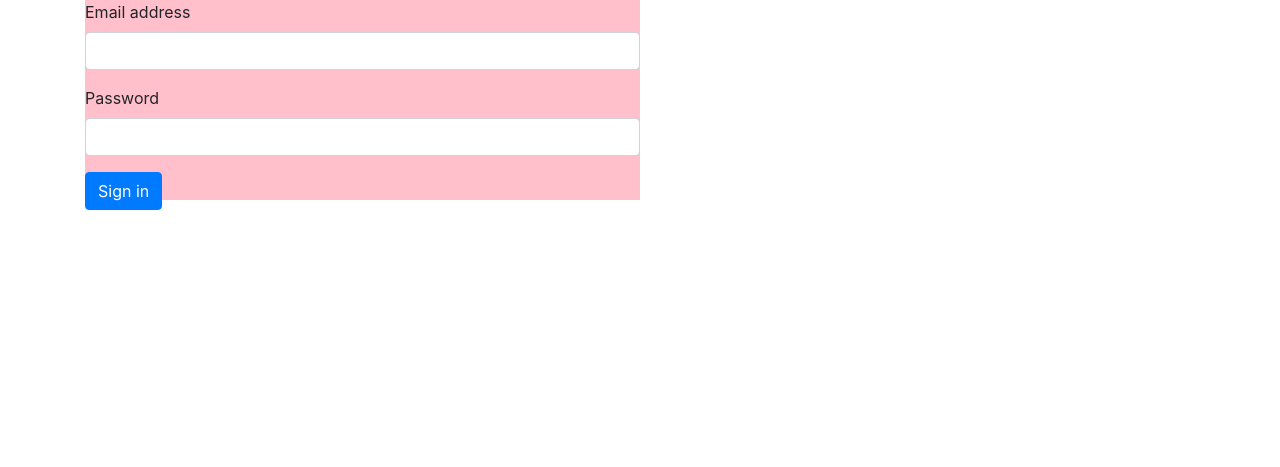
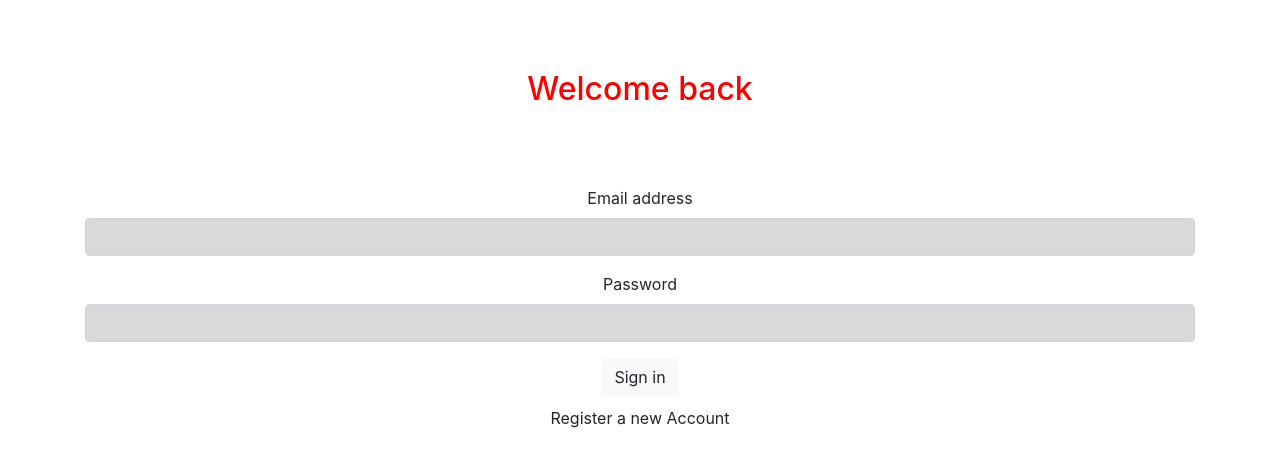
Before and after one commit to Rana123Mandeep/205frontend, a Flask app: page / in a window 1280 px wide. Shown: the part 86-553 px from the top of the page. Run offline with Flask 3, Linux system fonts and the light colour scheme.

Commit message:
complete the sign_in page

```diff
--- a/app.py
+++ b/app.py
@@ -5,7 +5,7 @@ app = Flask(__name__)
 
 @app.route("/")
 def home():
-    return render_template("index.html")
+    return render_template("sign_in.html")
 
 @app.route("/about")
 def about():
--- a/templates/index.html
+++ b/templates/sign_in.html
@@ -9,11 +9,39 @@
 </head>
 
 <style>
-    .test{
-        background-color: pink;
-        width:50%;
-        height: 200px;
+    h2{
+    color :Red;
+    text-align: center;
+    padding:70px;
     }
+   .form-group{
+    text-align: center;
+   }
+   #exampleInputPassword1{
+        background-color: #D9D9D9;
+
+    }
+    #exampleInputEmail1{
+        background-color: #D9D9D9;
+    }
+    .container{
+        text-align: center;
+    }
+    .btn btn-light{
+        background-color: black;
+        color: #D9D9D9;
+
+
+    }
+
+    .Register {
+  text-align: center;
+  margin-top: 10px;
+}
+
+
+
+
 </style>
 
 
@@ -29,6 +57,7 @@
         <div class="test">
             <form>
                 <div class="form-group">
+                    <h2>Welcome back</h2>
                   <label for="exampleInputEmail1">Email address</label>
                   <input type="email" class="form-control" id="exampleInputEmail1" aria-describedby="emailHelp">
 
@@ -42,9 +71,10 @@
 
 
 
-                <button type="submit" class="btn btn-primary">Sign in</button>
+                <button type="button" class="btn btn-light">Sign in</button>
 
               </form>
+              <p class="Register">Register a new Account</p>
         </div>
 
     </div>
```
